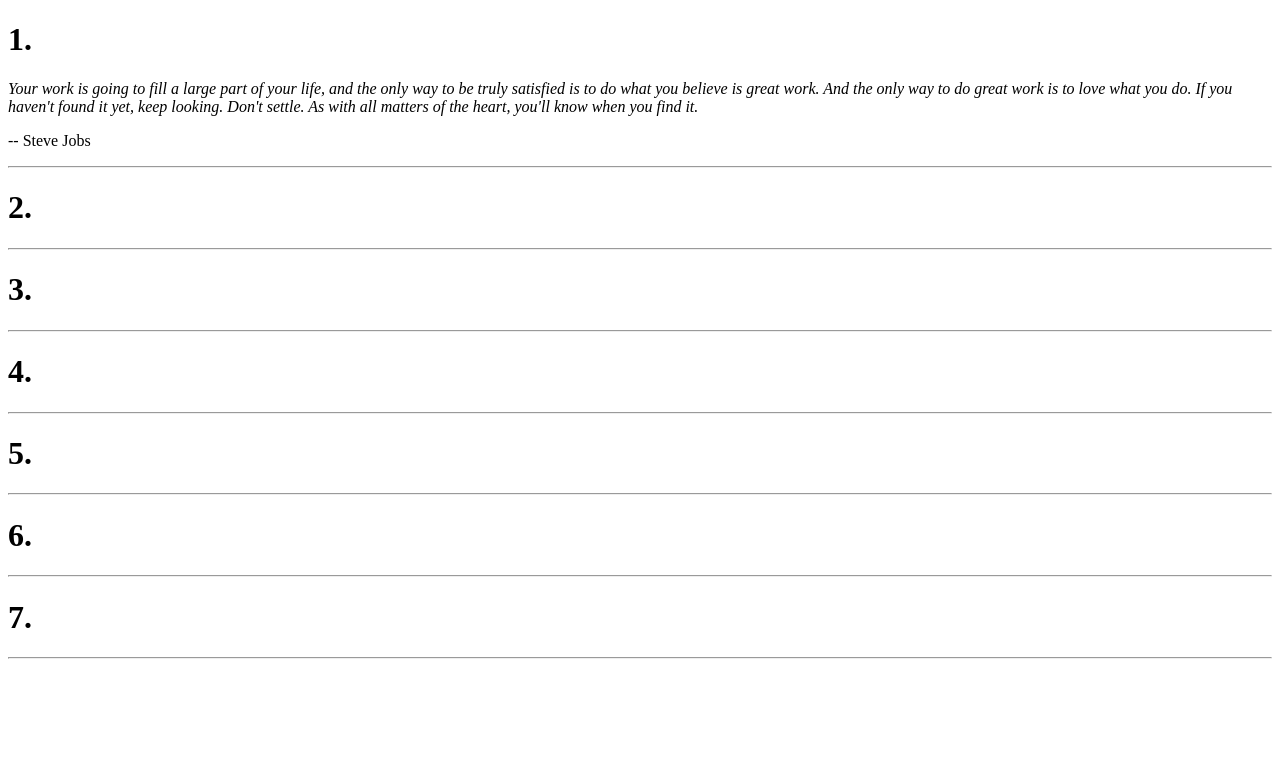
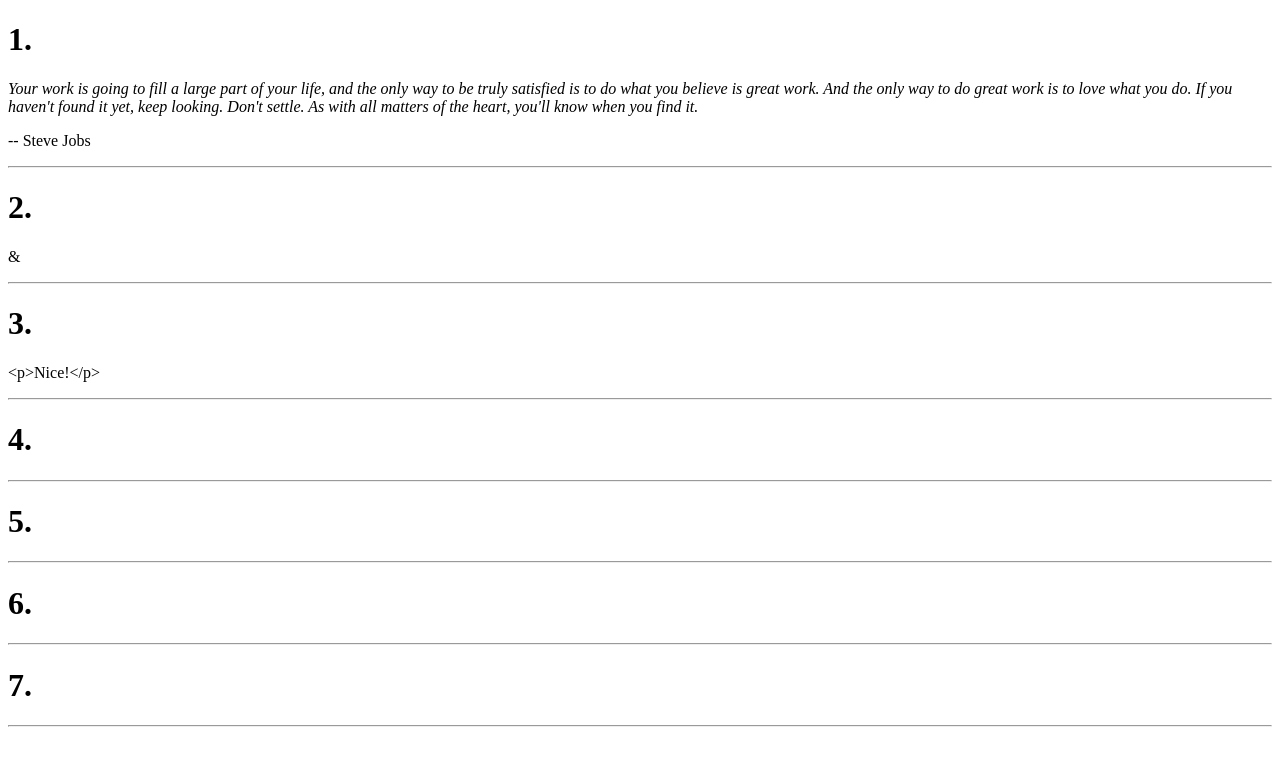
Before and after one commit to Kmax607/2.20-LAB--HTML-practice, a plain HTML site: page index.html in a window 1280 px wide. Drawn offline with Linux system fonts and the light colour scheme.

Commit message:
question 3 fixed
question 3 fixed

```diff
--- a/index.html
+++ b/index.html
@@ -11,11 +11,11 @@
 <hr>
 
 <h1>2.</h1>
-<p><!-- & --></p>
+<p>&</p>
 <hr>
 
 <h1>3.</h1>
-<!-- Your solution to #3 here -->
+<p>&lt;p&gt;Nice!&lt;/p&gt;</p>
 <hr>
 
 <h1>4.</h1>
```
